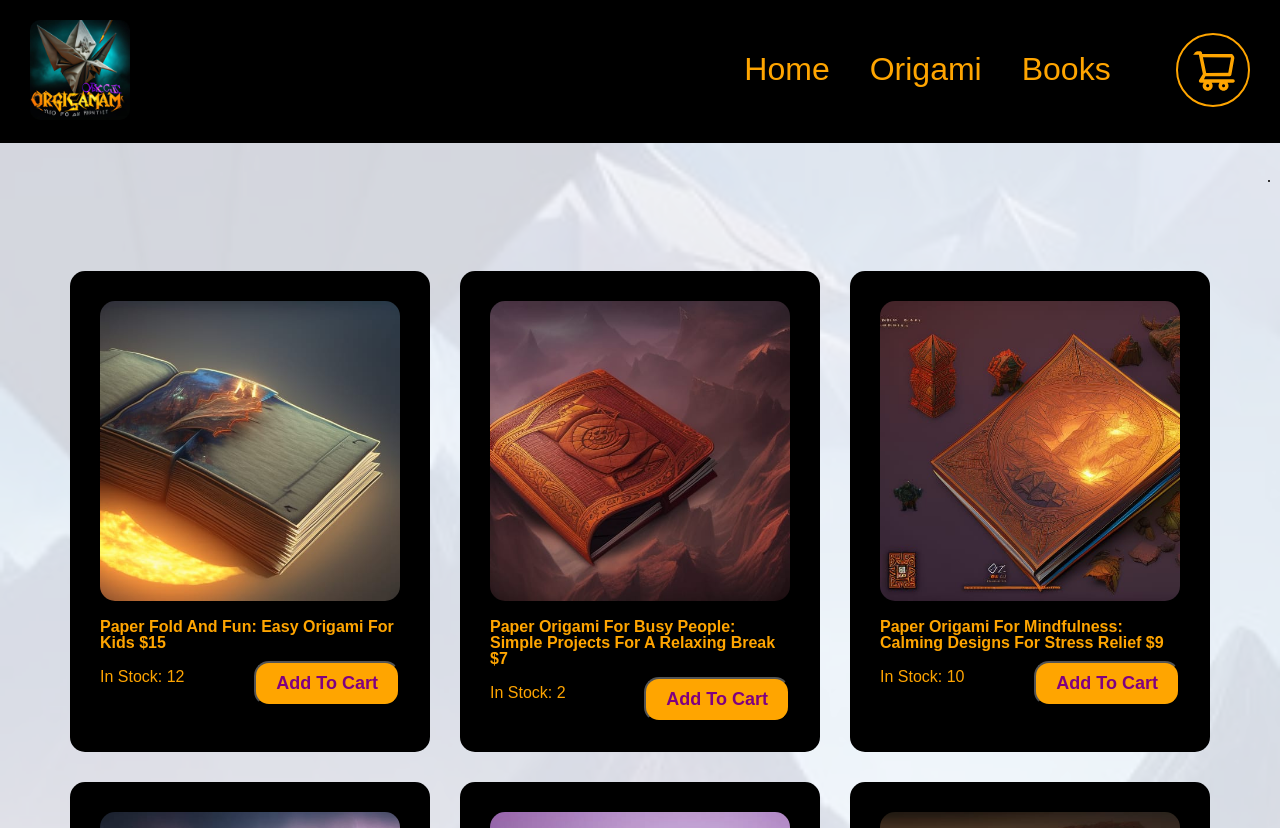
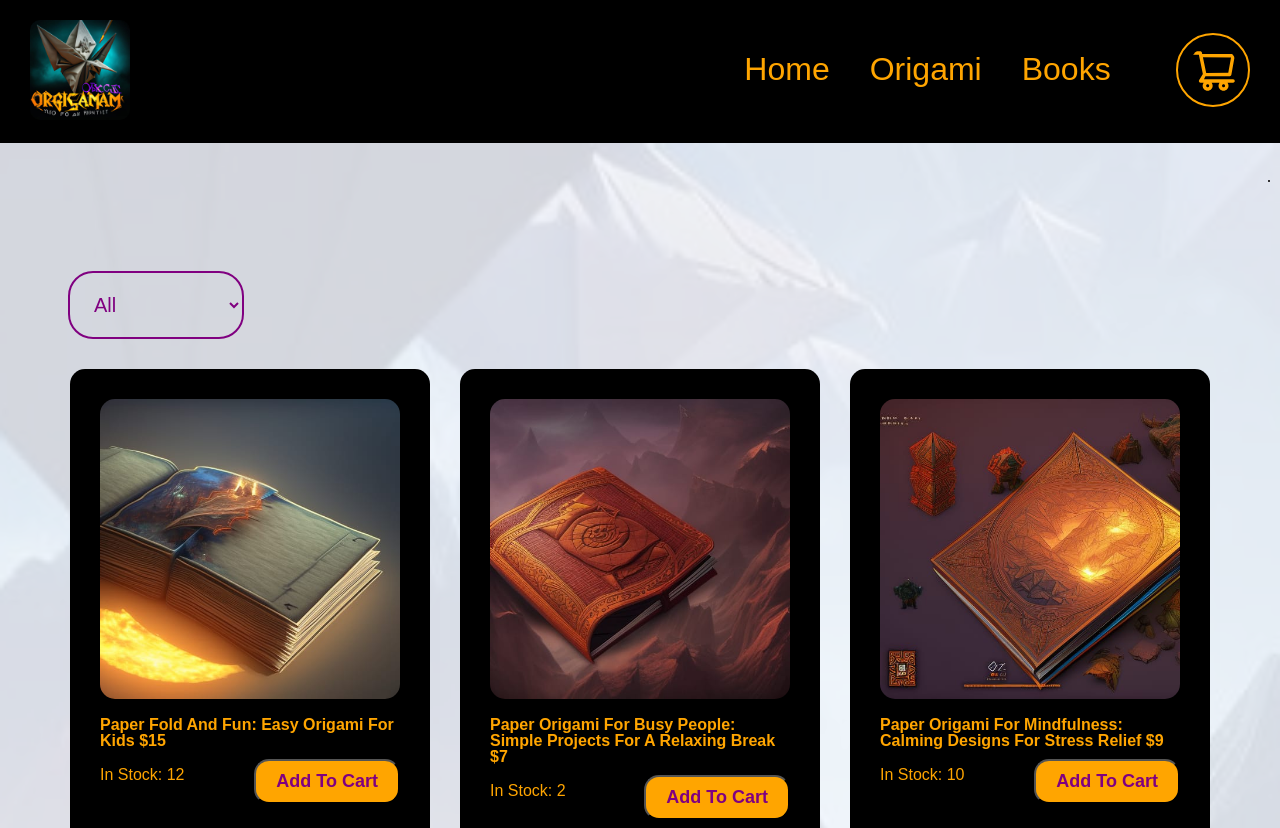
Before and after one commit to wildcard329/origami-frontend-store, a React (Vite) app: page /books in a window 1280 px wide. Shown: the top 828 px of the page. Built offline with nearby package versions, Linux system fonts and the light colour scheme.

Commit message:
[shop-sort-001] added filter feature for product sub categories

```diff
--- a/src/controllers/productController.js
+++ b/src/controllers/productController.js
@@ -1,7 +1,12 @@
+import { getUniqueKeys } from '../utils/functions/arrayMethods.js';
 import origami from '../assets/configs/productConfig.json';
 import books from '../assets/configs/productConfig2.json';
-const products = [...origami, ...books]
+const products = [...origami, ...books];
+
+export const getProductSubcategories = (products) => getUniqueKeys(products, 'category');
 
 export const getProductsByCategory = (category) => category === 'origami' ? origami : category === 'books' ? books : null;
 
+export const getProductsBySubcategory = (subcategory) => products.filter((product) => product.category === subcategory);
+
 export const getProductById = (id) => products.find((product) => product.id === id);
--- a/src/pages/Products.jsx
+++ b/src/pages/Products.jsx
@@ -1,22 +1,42 @@
 import React, { useState, useEffect } from 'react';
 import { useLocation } from 'react-router-dom';
-import { getProductsByCategory } from '../controllers/productController';
+import { getProductsByCategory, getProductsBySubcategory, getProductSubcategories } from '../controllers/productController';
 import PosterCard from '../components/templates/PosterCard.jsx';
 import "./products.css";
 
 const Products = () => {
   const [products, setProducts] = useState([]);
+  const [subcategories, setSubcategories] = useState([]);
   const { pathname } = useLocation();
   const category = pathname.substring(1, pathname.length)
 
   useEffect(() => {
     // This is currently pulling from a json file, but will pull from an api
-    setProducts(getProductsByCategory(category));
+    const prods = getProductsByCategory(category);
+    setProducts(prods);
+    setSubcategories(getProductSubcategories(prods));
   }, [category])
 
+  const handleSelect = (e) => {
+    const filter = e.target.value;
+    if (filter === 'all') {
+      const prods = getProductsByCategory(category);
+      setProducts(prods);
+    } else {
+      const prods = getProductsBySubcategory(filter);
+      setProducts(prods);
+    };
+  };
+
   return(
-    <div className="product-grid">
-      {products?.map((product) => <PosterCard key={product.id} product={product} />)}
+    <div className='products-container'>
+      <select onChange={handleSelect} className='product-grid-select'>
+        <option value={'all'}>all</option>
+        {subcategories?.map((option) => <option key={option} value={option}>{option}</option>)}
+      </select>
+      <div className="product-grid">
+        {products?.map((product) => <PosterCard key={product.id} product={product} />)}
+      </div>
     </div>
   )
 }
--- a/src/pages/products.css
+++ b/src/pages/products.css
@@ -2,8 +2,8 @@ p {
   color: orange;
 }
 
-.app-content {
-  position: relative;
+html.products .app-content {
+  padding: 0;
 }
 
 .product-grid {
@@ -11,6 +11,27 @@ p {
   grid-template-columns: repeat(1, 1fr);
   gap: 30px;
   justify-content: center;
+}
+
+.product-grid-select {
+  padding: 20px;
+  font-size: 20px;
+  margin-bottom: 30px;
+  margin-left: -60px;
+  border: 2px solid purple;
+  color: purple;
+  text-transform: capitalize;
+  background-color: transparent;
+  border-radius: 25px;
+}
+
+.product-grid-select option {
+  background-color: black;
+}
+
+.product-grid-select option:hover {
+  background-color: orange;
+  color: purple;
 }
 
 .app-content:before {
--- a/src/utils/functions/arrayMethods.js
+++ b/src/utils/functions/arrayMethods.js
@@ -1,3 +1,6 @@
 export const reduceArray = (arrVals, arrKey, initVal) => arrVals.reduce(
     (accumulator, cur) =>  accumulator + cur[arrKey], initVal
   );
+
+export const getUniqueKeys = (arrVals, objKey) =>
+  [... new Set(arrVals.map((item) => item[objKey]))]
```
Also changed, not shown: src/App.css (+4 -4 lines).
